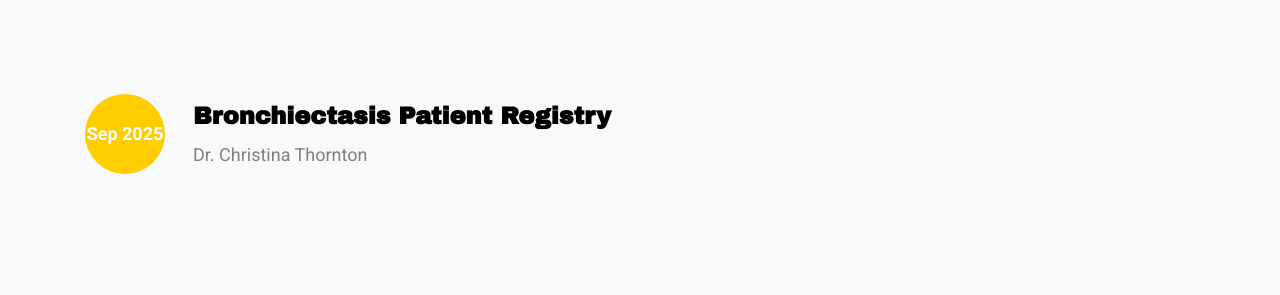
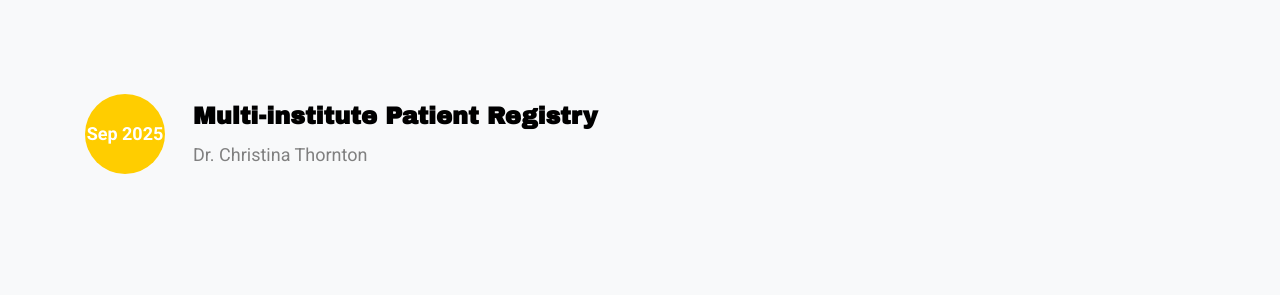
Before and after one commit to Snyder-Institute/BioinformaticsHub, a Jekyll site: the page built from index.md, in a window 1280 px wide and 900 px high, scrolled down 2238 px. Shown: the part 157-452 px from the top of the window. Built offline with Jekyll 4.4.1, drawn with Linux system fonts in a browser that asks for light colours.

Commit message:
Updated: projects page

```diff
--- a/_includes/projects.html
+++ b/_includes/projects.html
@@ -17,7 +17,7 @@
                                                 <div class="timeline-info"><a
                                                                 href="https://bioinformatics.ucalgary.ca/BCHPR/"
                                                                 target="_blank">
-                                                                <h4 class="timeline-heading">Bronchiectasis Patient Registry
+                                                                <h4 class="timeline-heading">Multi-institute Patient Registry
                                                                 </h4>
                                                         </a>
                                                         <p class="timeline-subheading">Dr. Christina Thornton
```
Also changed, not shown: 1 other file.
